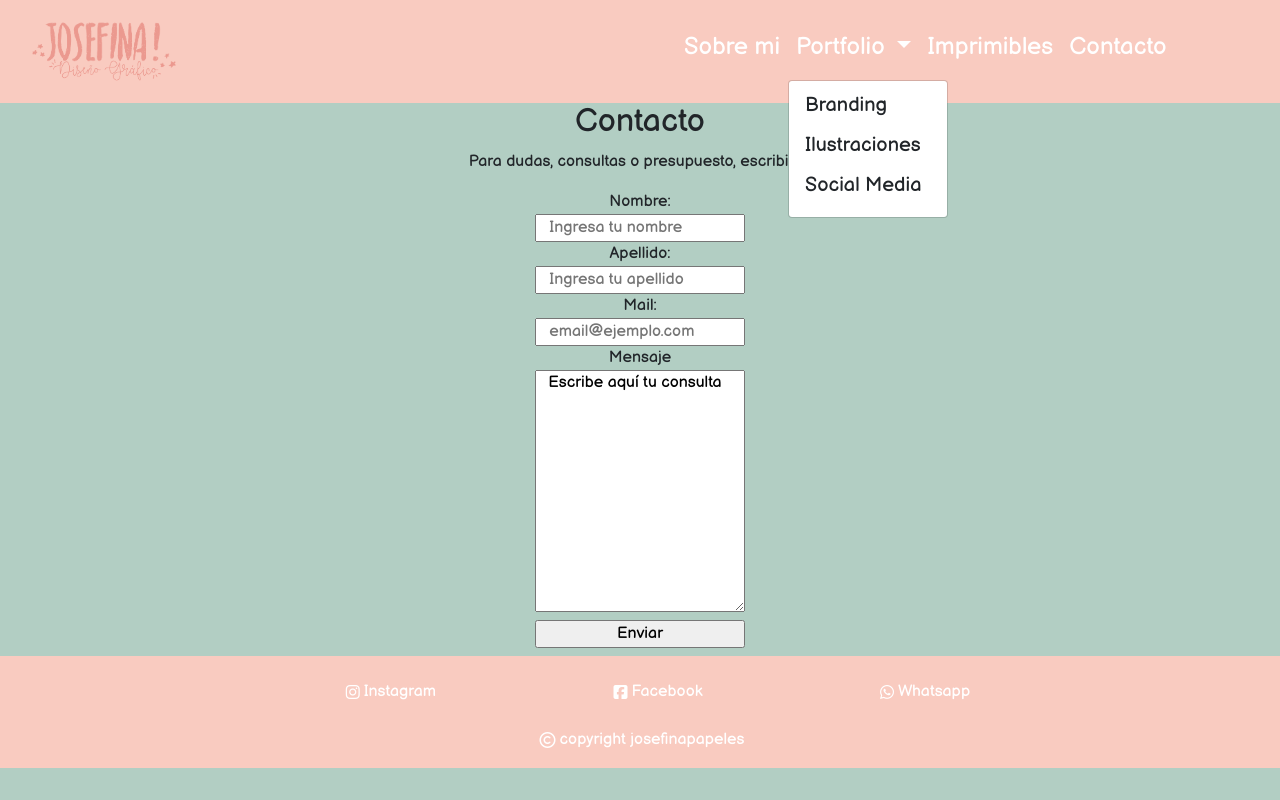
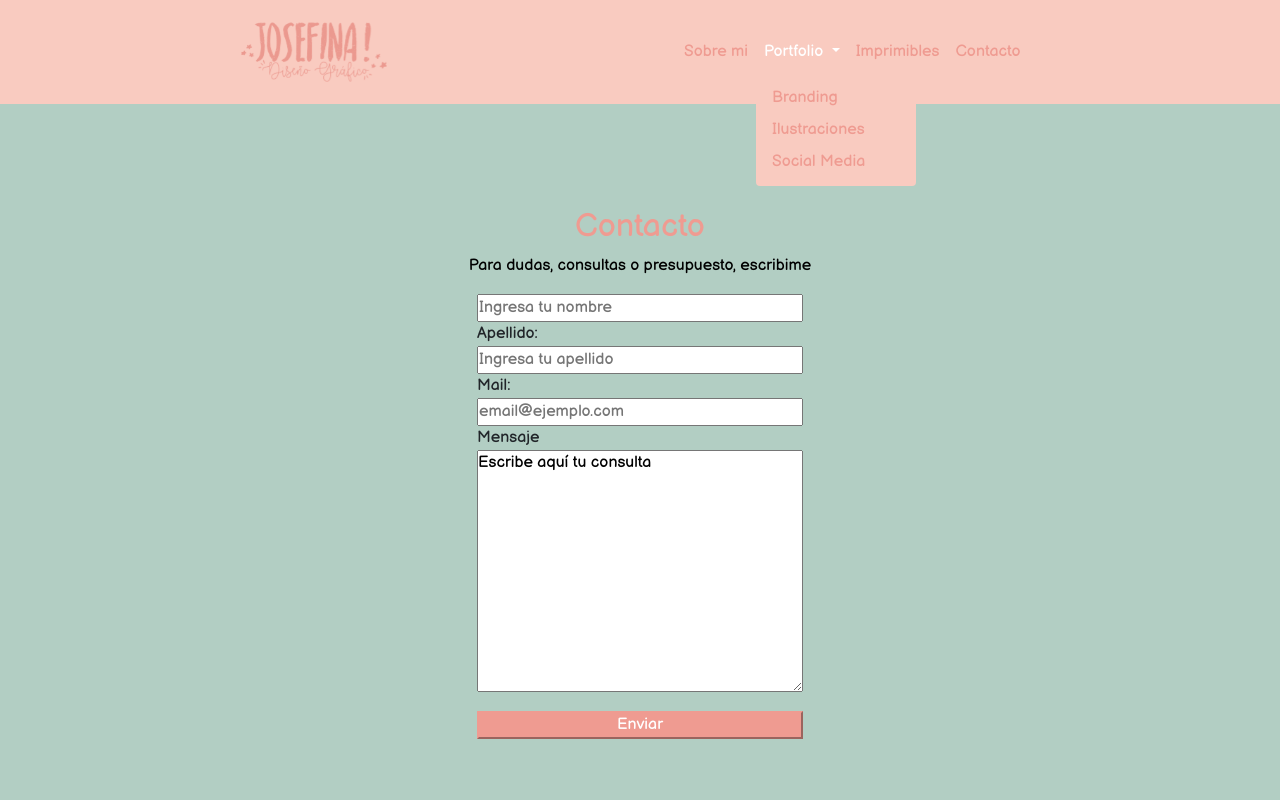
Before and after one commit to JosefinaPapeles/josefinapapelesDesafio2, a plain HTML site: page seccioneshtml/contacto.html in a window 1280 px wide. Both pictures are taken after a click on the button "Portfolio". Shown: the top 800 px of the page. Drawn offline with nearby package versions, Linux system fonts and the light colour scheme.

Commit message:
segundo desafio

```diff
--- a/css/estilos.css
+++ b/css/estilos.css
@@ -9,32 +9,203 @@ body {
     background-repeat: no-repeat;
     background-color: #B2CEC3;
 }
-.header{
+
+.header {
     background-color: #F9CBC0;
 }
-.logoHeader{
+
+.logoHeader {
     width: 22%;
     animation-name: animation;
     animation-duration: 3s;
     animation-iteration-count: infinite;
 }
 
-@keyframes animation{
-    0%{
-transform: scale(1);
+@keyframes animation {
+    0% {
+        transform: scale(1);
     }
-   50%{
-    transform: scale(1.1);
-   }
-   100%{
-    transform: scale(1);
-   }
+
+    50% {
+        transform: scale(1.1);
+    }
+
+    100% {
+        transform: scale(1);
+    }
+}
+
+.navbar-light .navbar-nav .nav-link.active,
+.navbar-light .navbar-nav .show>.nav-link {
+    color: #EF9B91;
+}
+
+.navbar-light .navbar-nav .nav-link {
+    color: #EF9B91;
+}
+
+.navbar-light .navbar-nav .nav-link:focus,
+.navbar-light .navbar-nav .nav-link:hover {
+    color: white;
+}
+
+.dropdown-item {
+    display: block;
+    width: 100%;
+    padding: 0.25rem 1rem;
+    clear: both;
+    font-weight: 400;
+    color: #EF9B91;
+    text-align: inherit;
+    text-decoration: none;
+    white-space: nowrap;
+    background-color: transparent;
+    border: 0;
+}
+
+.dropdown-item:focus,
+.dropdown-item:hover {
+    color: #EF9B91;
+    background-color: white;
+}
+
+.desplegable {
+    background-color: #F9CBC0;
+    border: none;
+}
+
+.sectionUno {
+    min-height: 100vh;
+    display: flex;
+    flex-direction: column;
+    justify-content: center;
+}
+
+.footer {
+    background-color: #F9CBC0;
+}
+
+.icon {
+    color: #EF9B91;
+}
+
+a {
+    color: #EF9B91;
+}
+
+a:hover {
+    color: white;
+}
+
+.tituloGrande {
+    color: white;
+    font-size: 250%;
+}
+
+/* seccion imprimible */
+.btn-light {
+    color: white;
+    background-color: #EF9B91;
+    border-color: #EF9B91;
+}
+
+.btn-light:hover {
+    color: white;
+    background-color: #F9CBC0;
+    border-color: #F9CBC0;
+}
+
+/* seccion contacto */
+.tituloGrandeContacto {
+    color: #EF9B91;
+}
+
+.parrafoContacto {
+    color: black;
+}
+
+.sectionContacto {
+    min-height: 100vh;
+    padding: 2%;
+
+    display: flex;
+    flex-direction: column;
+    justify-content: center;
+    align-items: center;
+}
+
+.form {
+    padding-bottom: 5%;
+    display: flex;
+    flex-direction: column;
+    justify-content: center;
 
 }
 
-.footer{
+.botonContacto {
+    margin-top: 6%;
+}
+
+/* media queries */
+/* mobile y tablet */
+@media only screen and (max-width: 768px) and (min-width: 320px) {
+
+    .logoHeader {
+        height: 3rem;
+        width: auto;
+        margin-top: 2%;
+        margin-bottom: -2%;
+    }
+
+    .header {
+        height: 350;
+        display: grid;
+        grid-template-columns: auto auto;
+
+    }
+
+    .tituloGrande {
+        font-size: 150%;
+    }
+
+    .sectionUno {
+        margin-top: -8%;
+        margin-bottom: 8%;
+        font-size: small;
+
+    }
+
+    .imgSection {
+        margin-top: -8%;
+    }
+
+    .btn-light {
+        font-size: small;
+    }
+
+    .parrafoContacto {
+        font-size: small;
+    }
+
+    .footer {
+        font-size: small;
+    }
+}
+
+.navbar-light .navbar-toggler {
+    border-color: #F9CBC0;
     background-color: #F9CBC0;
 }
-.icon{
-    color:white;
+
+.navbar-toggler {
+    padding: 0.25rem 0.75rem;
+    font-size: 1.25rem;
+    border: none;
+    border-radius: 0.25rem;
+
 }
+
+.navbar-light .navbar-toggler {
+    color: #F9CBC0;
+
+}
--- a/seccioneshtml/contacto.html
+++ b/seccioneshtml/contacto.html
@@ -21,12 +21,11 @@
 </head>
 
 <body>
-    <header class="container-fluid header">
-        <div class="row">
-            <a class="col-6 " href="../index.html"><img class="logoHeader m-4 bd-highlight d-inline-block"
-                    src="../img/logoheader.png" alt="logo-png"></a>
+    <header class="header row ">
+        <a class="col-xs-12 col-md-6 d-flex justify-content-center logo" href="../index.html"><img
+                class="logoHeader m-4 bd-highlight d-inline-block" src="../img/logoheader.png" alt="logo-png"></a>
 
-            <nav class="col-6 navbar navbar-expand-lg navbar-light">
+        <nav class="col-xs-12 col-md-6 navbar navbar-expand-lg navbar-light">
             <div class="container-fluid">
 
                 <button class="navbar-toggler" type="button" data-bs-toggle="collapse"
@@ -37,100 +36,78 @@
                 <div class="collapse navbar-collapse" id="navbarNavDropdown">
                     <ul class="navbar-nav">
                         <li class="nav-item">
-                                <a class="h4 text-white nav-link active" aria-current="page" href="../index.html">Sobre
+                            <a class="nav-link active" aria-current="page" href="../index.html">Sobre
                                 mi</a>
                         </li>
                         <li class="nav-item dropdown">
-                                <a class="h4 text-white nav-link dropdown-toggle" href="#" id="navbarDropdownMenuLink"
-                                    role="button" data-bs-toggle="dropdown" aria-expanded="false">
+                            <a class="nav-link dropdown-toggle" href="#" id="navbarDropdownMenuLink" role="button"
+                                data-bs-toggle="dropdown" aria-expanded="false">
                                 Portfolio
                             </a>
-                                <ul class="dropdown-menu" aria-labelledby="navbarDropdownMenuLink">
-                                    <li><a class="h5 dropdown-item"
-                                            href="./portfolio.html#portofolioBranding">Branding</a></li>
-                                    <li><a class="h5 dropdown-item"
+                            <ul class="dropdown-menu desplegable" aria-labelledby="navbarDropdownMenuLink">
+                                <li><a class="dropdown-item" href="./portfolio.html#portofolioBranding">Branding</a>
+                                </li>
+                                <li><a class="dropdown-item"
                                         href="./portfolio.html#portofolioIlustraciones">Ilustraciones</a>
                                 </li>
-                                    <li><a class="h5 dropdown-item" href="./portfolio.html#portofolioSocialmedia">Social
+                                <li><a class="dropdown-item" href="./portfolio.html#portofolioSocialmedia">Social
                                         Media</a></li>
                             </ul>
                         </li>
 
                         <li class="nav-item">
-                                <a class="h4 text-white nav-link" href="./imprimibles.html">Imprimibles</a>
+                            <a class="nav-link" href="./imprimibles.html">Imprimibles</a>
                         </li>
-                            <li class="h4 nav-item">
-                                <a class="text-white nav-link" href="./contacto.html">Contacto</a>
+                        <li class="nav-item">
+                            <a class="nav-link" href="./contacto.html">Contacto</a>
                         </li>
 
                     </ul>
                 </div>
             </div>
         </nav>
-        </div>
+
     </header>
-    <div class="container-fluid">
-        <div class="row">
-            <h2 class="col-md-12 d-flex justify-content-center">Contacto</h2>
 
-        </div>
-        <div class="row">
-            <p class="col-md-12 d-flex justify-content-center">Para dudas, consultas o presupuesto, escribime</p>
-        </div>
-        <form action="#" method="GET" class="form container-fluid">
-            <div class="row">
-                <label for="nombre" class="col-md-12 bd-highlight d-flex justify-content-center">Nombre:</label>
-            </div>
-            <div class="row d-flex justify-content-center">
-                <input class="col-md-2 " type="text" placeholder="Ingresa tu nombre" name="nombre" required>
-            </div>
-            <div class="row">
-                <label for="apellido" class="col-md-12 bd-highlight d-flex justify-content-center">Apellido:</label>
-            </div>
-            <div class="row d-flex justify-content-center">
-                <input class="col-md-2" type="text" placeholder="Ingresa tu apellido" name="apellido" required>
-            </div>
-            <div class="row">
-                <label class="col-md-12 bd-highlight d-flex justify-content-center" for="mail">Mail:</label>
-            </div>
-            <div class="row d-flex justify-content-center">
-                <input class="col-md-2" type="mail" placeholder="email@ejemplo.com" name="mail" required>
-            </div>
-            <div class="row">
-                <label class="col-md-12 bd-highlight d-flex justify-content-center" for="mensaje">Mensaje</label>
-            </div>
-            <div class="row d-flex justify-content-center">
-                <textarea class="col-md-2" name="mensaje" cols="30" rows="10"
-                    name="consulta">Escribe aquí tu consulta</textarea>
-            </div>
-            <div class="row d-flex justify-content-center">
-                <input class="col-md-2 mt-2 mb-2" type="submit" for="enviar-nombre" value="Enviar" name="boton">
-            </div>
+
+    <div class="sectionContacto">
+        <h2 class="tituloGrandeContacto">Contacto</h2>
+        <p class="parrafoContacto">Para dudas, consultas o presupuesto,
+            escribime</p>
+        <form action="#" method="GET" class="form">
+            <input type="text" placeholder="Ingresa tu nombre" name="nombre" required>
+            <label for="apellido">Apellido:</label>
+            <input type="text" placeholder="Ingresa tu apellido" name="apellido" required>
+            <label type="mail">Mail:</label>
+            <input type="mail" placeholder="email@ejemplo.com" name="mail" required>
+            <label for="mensaje">Mensaje</label>
+            <textarea name="mensaje" cols="30" rows="10" name="consulta">Escribe aquí tu consulta</textarea>
+            <input class="btn-light botonContacto" type="submit" for="enviar" value="Enviar" name="boton">
         </form>
     </div>
+
 
     <footer class="container-fluid footer">
         <ul class="row">
             <li class="col-4 d-flex justify-content-end mt-4 bd-highlight d-inline-block icon"><i
-                    class="fab fa-instagram me-1 m-1 bd-highlight d-inline-block"></i><a
-                    class="text-white text-decoration-none" href="https://www.instagram.com/josefinapapeles/"
-                    target="_blank">Instagram</a></li>
+                    class="fab fa-instagram me-1 m-1 bd-highlight d-inline-block"></i><a class="text-decoration-none"
+                    href="https://www.instagram.com/josefinapapeles/" target="_blank">Instagram</a></li>
             <li class="col-4 d-flex justify-content-center mt-4 bd-highlight d-inline-block icon"><i
                     class="fab fa-facebook-square me-1 m-1 bd-highlight d-inline-block"></i> <a
-                    class="redes__sociales-link-a text-white text-decoration-none"
-                    href="https://www.facebook.com/josefinapapeles" target="_blank">Facebook</a></li>
+                    class="text-decoration-none" href="https://www.facebook.com/josefinapapeles"
+                    target="_blank">Facebook</a></li>
             <li class="col-4 d-flex justify-content-start mt-4 bd-highlight d-inline-block icon"><i
-                    class="fab fa-whatsapp me-1 m-1 bd-highlight d-inline-block"></i><a
-                    class="redes__sociales-link-a text-white text-decoration-none" href="https://bit.ly/3kBVIxR"
-                    target="_blank">Whatsapp</a></li>
+                    class="fab fa-whatsapp me-1 m-1 bd-highlight d-inline-block"></i><a class="text-decoration-none"
+                    href="https://bit.ly/3kBVIxR" target="_blank">Whatsapp</a></li>
         </ul>
         <div class="row ">
             <li class="col-12 d-flex justify-content-center mt-2 bd-highlight d-inline-block icon">
                 <i class=" far fa-copyright m-1 bd-highlight d-inline-block "></i>
-                <p class=" text-white ">copyright josefinapapeles</p>
+                <p class="copy">copyright josefinapapeles</p>
             </li>
         </div>
     </footer>
+
     <script src="https://cdn.jsdelivr.net/npm/bootstrap@5.1.3/dist/js/bootstrap.bundle.min.js"
         integrity="sha384-ka7Sk0Gln4gmtz2MlQnikT1wXgYsOg+OMhuP+IlRH9sENBO0LRn5q+8nbTov4+1p"
         crossorigin="anonymous"></script>
```
Also changed, not shown: index.html (+54 -30 lines), seccioneshtml/imprimibles.html (+26 -28 lines), seccioneshtml/portfolio.html (+30 -27 lines), img/banner2.jpg (added), img/banner2.png (added), img/banner3.jpg (added), img/banner3.png (added), img/banner4.jpg (added). Lines whose indentation alone changed are shown as unchanged.
